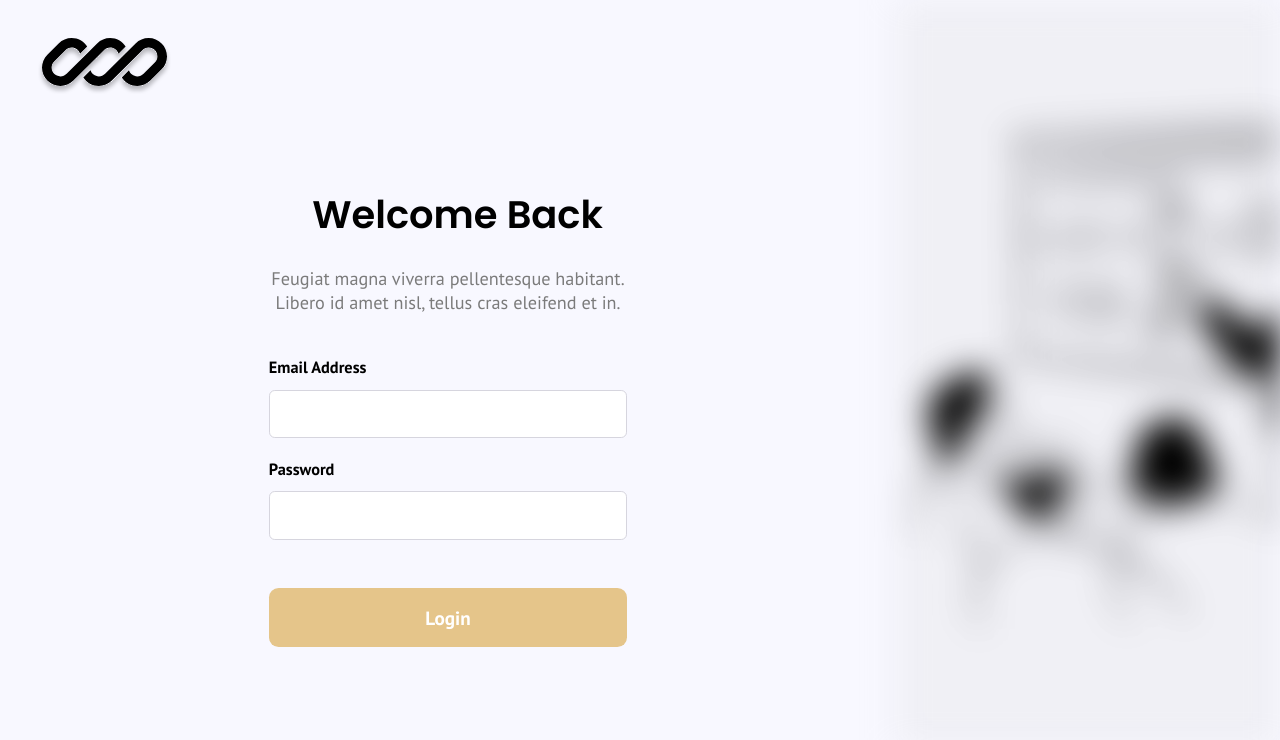
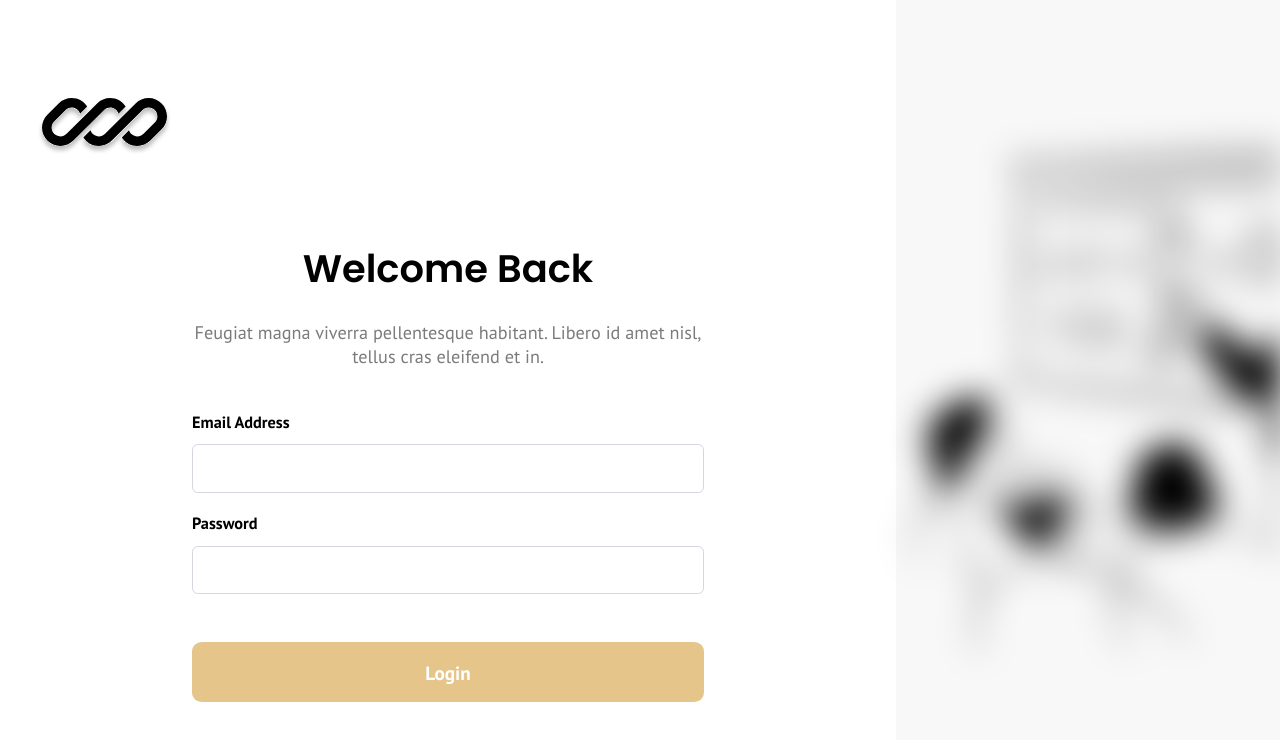
Before and after one commit to nology-tech/verde-client-project, a React (Vite) app: page / in a window 1280 px wide. Shown: the top 740 px of the page. Built offline with nearby package versions, Linux system fonts and the light colour scheme.

Commit message:
Continued working on styles for media queries

```diff
--- a/src/components/Layout/Layout.scss
+++ b/src/components/Layout/Layout.scss
@@ -3,5 +3,5 @@
 .layout {
   height: 100vh;
   width: 100vw;
-  background-color: $clr-secondary-lt;
+  background-color: $clr-white;
 }
--- a/src/components/Login/Login.scss
+++ b/src/components/Login/Login.scss
@@ -4,6 +4,13 @@
   display: flex;
   flex-direction: column;
   flex-wrap: wrap;
+
+  &__page {
+    display: flex;
+    flex-direction: column;
+    justify-content: center;
+    align-items: center;
+  }
 
   &__picture {
     display: none;
@@ -29,7 +36,7 @@
     text-align: center;
     text-wrap: wrap;
     font-size: 0.95rem;
-        color: #7B7B7B;
+    color: #7b7b7b;
     margin-bottom: 1.7rem;
   }
 
@@ -65,18 +72,20 @@
     flex-direction: column;
     padding: 0.5rem 0;
   }
-
 }
 
 //media query for larger screens to be added
 @media screen and (min-width: $tablet-breakpoint) {
   .login {
-
     &__logo {
       align-self: flex-start;
     }
 
     &__container {
+      display: flex;
+      flex-direction: column;
+
+      justify-content: center;
       padding: 2rem 10rem;
     }
   }
@@ -89,20 +98,28 @@
 
     &__page {
       width: 70%;
+      height: 100vh;
     }
 
     &__picture {
+      object-fit: cover;
       display: unset;
-            width: 30%;
       filter: blur(0.9rem);
-            background-color: rgba(#d9d9d9, 0.262);
-            padding: 5.5rem 0;
+      max-width: 100%;
     }
 
     &__container {
-            padding: 2rem 14rem;
+      padding: 2rem 10rem;
       align-content: center;
     }
+
+    &__picture-container {
+      display: flex;
+      align-items: center;
+      justify-content: center;
+      width: 30%;
+      height: 100vh;
+      background-color: rgba(#d9d9d9, 0.2);
     }
-
   }
+}
--- a/src/components/Login/Login.tsx
+++ b/src/components/Login/Login.tsx
@@ -50,7 +50,9 @@ const Login = () => {
           </form>
         </div>
       </div>
+      <div className="login__picture-container">
       <img className="login__picture" src={login} />
+      </div>
     </div>
   );
 };
```
Lines whose indentation alone changed are shown as unchanged.
